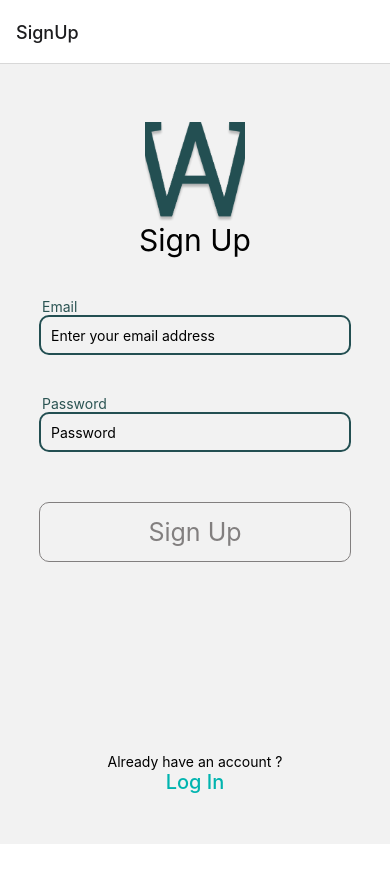
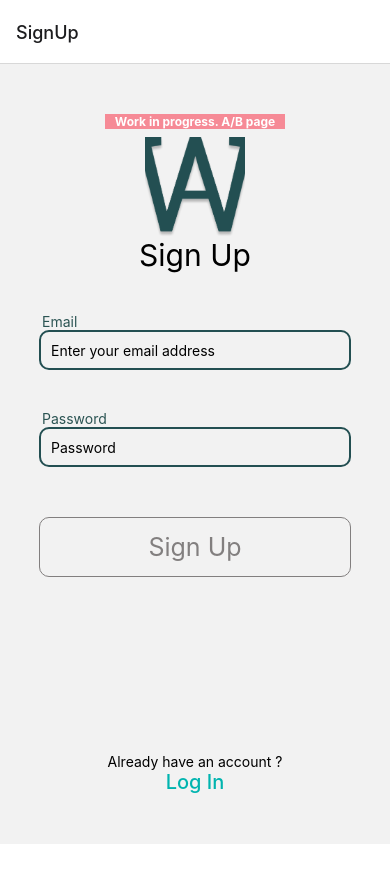
Before and after one commit to Zoko91/find_your_internship, a React Native app: screen /SignUp in a window 390 px wide. Shown: the top 882 px of the page. Built offline with nearby package versions, Linux system fonts and the light colour scheme.

Commit message:
Attention quand on change les personal informations ça met l'image en null

```diff
--- a/App.js
+++ b/App.js
@@ -2,7 +2,6 @@ import React from "react";
 import { useState, useEffect } from "react";
 import LoginNavigator from "./navigation/LoginNavigator";
 import LoadingPage from "./screens/LoadingPage";
-import TestPage from "./screens/TestPage";
 import ExplorePage from "./screens/ExplorePage";
 import { loadUser, resetUser } from "./utils/localStorage";
 import ExploreNavigator from "./navigation/ExploreNavigator";
--- a/screens/ProfileInformations.js
+++ b/screens/ProfileInformations.js
@@ -14,11 +14,13 @@ import { saveUser } from "../utils/localStorage";
 const ProfileInformations = ({ navigation, route }) => {
   //Use the user that exists in the previous page here...
   user = route.params.usertest;
+  console.log("Here in ProfileInformations: ", user);
   const [username, setUsername] = useState("");
   const [email, setEmail] = useState("");
   const [password, setPassword] = useState("");
   const [isSetMailUpdates, setIsSetMailUpdates] = useState(user.mailUpdate);
   const [isSetPromoMail, setIsSetPromoMail] = useState(user.promoMail);
+
   const handleUsername = (text) => {
     setUsername(text);
   };
@@ -33,6 +35,7 @@ const ProfileInformations = ({ navigation, route }) => {
       email: user.email,
       password: user.password,
       description: user.description,
+      avatar: user.avatar,
       mailUpdate: isSetMailUpdates,
       promoMail: isSetPromoMail,
     };
--- a/screens/ProfileInternships.js
+++ b/screens/ProfileInternships.js
@@ -18,12 +18,14 @@ const ProfileInternships = ({ navigation, route }) => {
   const [isLoading, setIsLoading] = useState(true);
 
   const [filteredInternships, setFilteredInternships] = useState([]);
+
   const colors = [
     "rgba(150,30,30,0.4)",
     "rgba(220,70,70,0.5)",
     "rgba(250,120,30,0.4)",
   ];
   console.log("Here in Internships: ", route.params.usertest.email);
+
   const getNeededInfos = async () => {
     try {
       const responseInternship =
@@ -51,11 +53,13 @@ const ProfileInternships = ({ navigation, route }) => {
       "Here are the setFilteredInternships BEFORE: ",
       filteredInternships
     );
+
     setFilteredInternships(
       internships.filter((item) =>
         item.title.toLowerCase().includes(searchText.toLowerCase())
       )
     );
+
     console.log(
       "Here are the setFilteredInternships AFTER: ",
       filteredInternships
--- a/screens/SignUpPage.js
+++ b/screens/SignUpPage.js
@@ -14,7 +14,7 @@ import InternshipsService from "../api/InternshipsService";
 import UsersService from "../api/UsersService";
 import { InputDisplay } from "../components/InputDisplay";
 import { stylesLogin, vh } from "../theme/style.js";
-
+import styles from "../theme/style.js";
 
 const SignUpPage = ({ navigation }) => {
   const [loggedIn, setLoggedIn] = useState(false);
@@ -35,7 +35,6 @@ const SignUpPage = ({ navigation }) => {
     setPassword(text);
   };
 
-
   const buttonStyle =
     isEmailValid && password.length > 0
       ? stylesLogin.loginButton
@@ -54,7 +53,6 @@ const SignUpPage = ({ navigation }) => {
 
   const signUp = async () => {
     try {
-
     } catch (error) {
       console.error(`Erreur lors de l'inscription: ${error.message}`);
     }
@@ -62,8 +60,18 @@ const SignUpPage = ({ navigation }) => {
 
   return (
     <View style={stylesLogin.container}>
+      <View style={styles.workingOn}>
+        <Text style={styles.textWorkInProgress}>
+          Work in progress. A/B page
+        </Text>
+      </View>
       <Image
-        style={{ width: 100, height: 100, marginTop: vh(1), objectFit: "contain" }}
+        style={{
+          width: 100,
+          height: 100,
+          marginTop: vh(1),
+          objectFit: "contain",
+        }}
         source={require("../resources/images/logo_green.png")}
       />
       <Text style={stylesLogin.titleLogIn}>Sign Up</Text>
@@ -72,12 +80,13 @@ const SignUpPage = ({ navigation }) => {
 
       <InputDisplay type={"password"} handler={handlePasswordChange} />
 
-        <TouchableOpacity
-          disabled={!isEmailValid}
-          style={buttonStyle}
-          onPress={signUp} >
-          <Text style={buttonTextStyle}>Sign Up</Text>
-        </TouchableOpacity>
+      <TouchableOpacity
+        disabled={!isEmailValid}
+        style={buttonStyle}
+        onPress={signUp}
+      >
+        <Text style={buttonTextStyle}>Sign Up</Text>
+      </TouchableOpacity>
 
       <View style={stylesLogin.signUpContainer}>
         <Text>Already have an account ?</Text>
```
